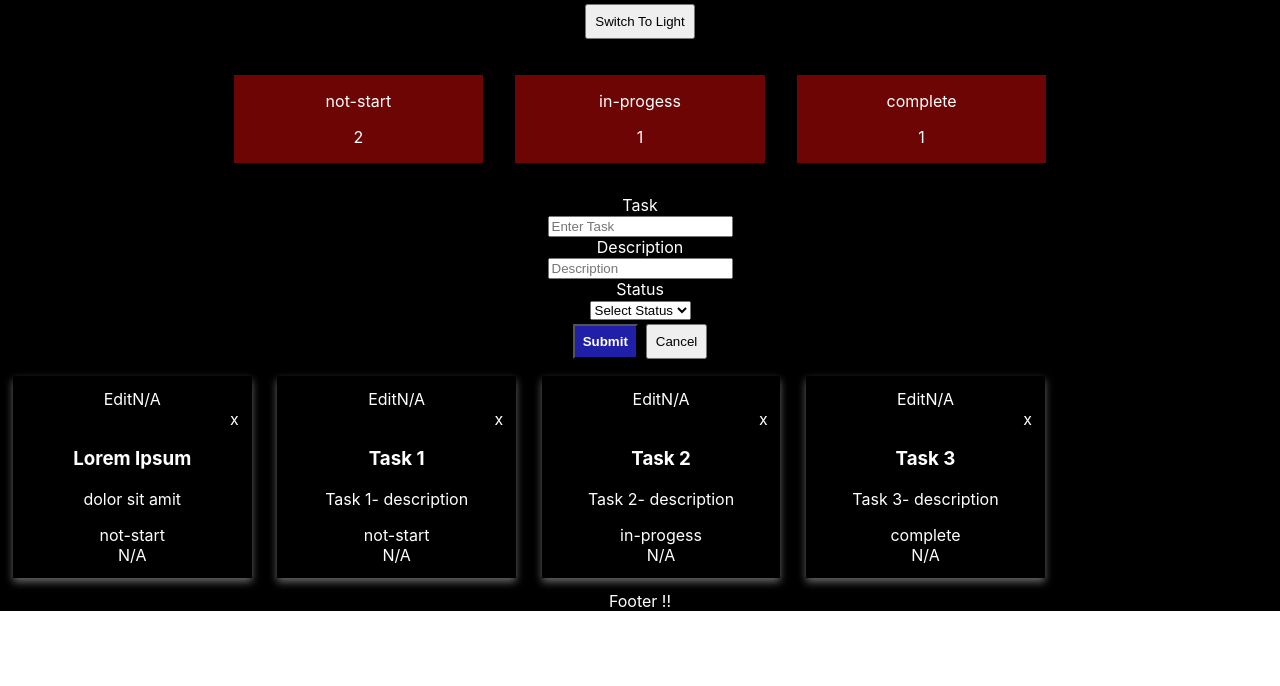
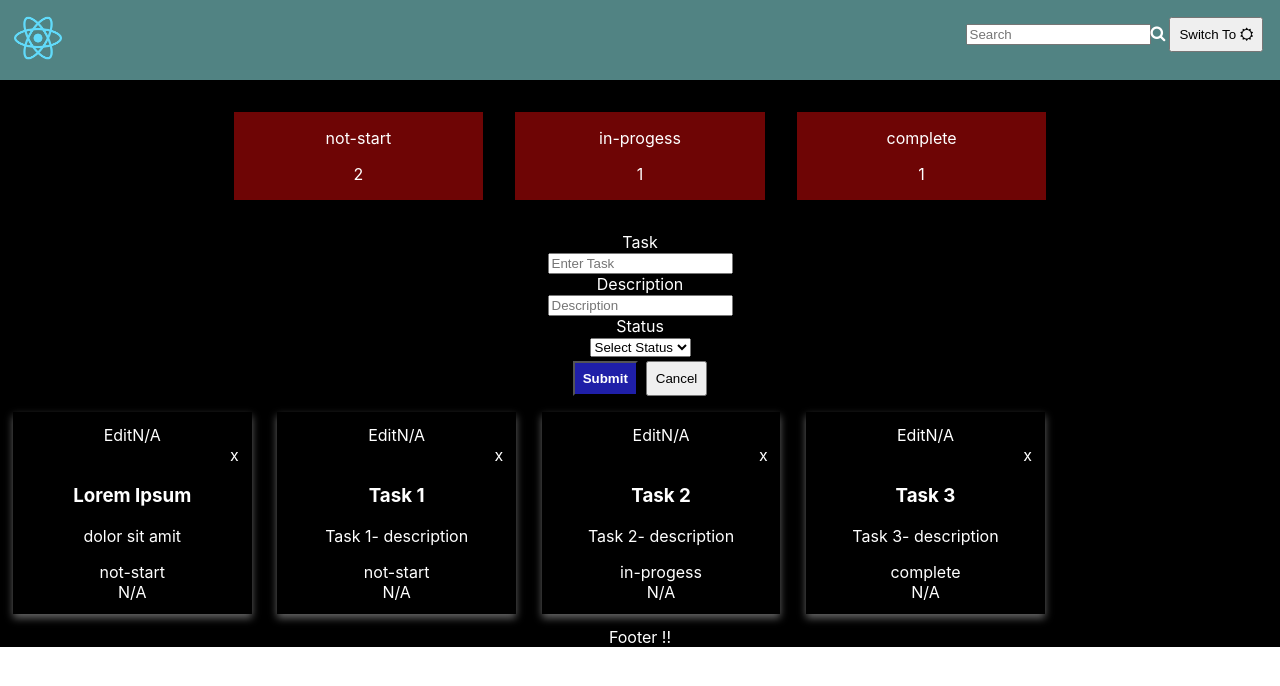
Before and after one commit to sj-reactjs/react-todo, a React (Create React App) app: page / in a window 1280 px wide. Shown: the top 686 px of the page. Built offline with nearby package versions, Linux system fonts and the light colour scheme.

Commit message:
added header style

```diff
--- a/public/index.html
+++ b/public/index.html
@@ -1,14 +1,12 @@
 <!DOCTYPE html>
 <html lang="en">
+
 <head>
   <meta charset="utf-8" />
   <link rel="icon" href="%PUBLIC_URL%/favicon.ico" />
   <meta name="viewport" content="width=device-width, initial-scale=1" />
   <meta name="theme-color" content="#000000" />
-    <meta
-      name="description"
-      content="Web site created using create-react-app"
-    />
+  <meta name="description" content="Web site created using create-react-app" />
   <link rel="apple-touch-icon" href="%PUBLIC_URL%/logo192.png" />
   <!--
       manifest.json provides metadata used when your web app is installed on a
@@ -24,8 +22,10 @@
       work correctly both with client-side routing and a non-root public URL.
       Learn how to configure a non-root public URL by running `npm run build`.
     -->
+  <link rel="stylesheet" href="https://cdnjs.cloudflare.com/ajax/libs/font-awesome/4.7.0/css/font-awesome.min.css">
   <title>React App</title>
 </head>
+
 <body>
   <noscript>You need to enable JavaScript to run this app.</noscript>
   <div id="root"></div>
@@ -40,4 +40,5 @@
       To create a production bundle, use `npm run build` or `yarn build`.
     -->
 </body>
+
 </html>
--- a/src/components/Header.js
+++ b/src/components/Header.js
@@ -1,11 +1,34 @@
 import React from 'react'
 import { ThemeContext } from './../context/themeContext'
 
+export function Logo(props) {
+    return (
+        <>
+            <img src={`${process.env.PUBLIC_URL}/logo192.png`} alt="react-todo-app" data-todo-type="header-logo" />
+        </>
+    )
+}
+
+export function Search(props) {
+    return (
+        <>
+            <input type="text" placeholder="Search" />
+            <i className="fa fa-search"></i>
+        </>
+    )
+}
+
 function Header() {
     const { theme, changeTheme } = React.useContext(ThemeContext)
+    const themeClass = theme === 'dark' ? 'fa-sun-o' : 'fa-moon-o'
     return (
         <header className="header">
-            <button onClick={changeTheme}>Switch To {theme === 'dark' ? `Light` : 'Dark'}</button>
+            <span className="logo"><Logo /></span>
+            <span className="search-section">
+                <Search />
+                <button onClick={changeTheme}>Switch To <i className={`fa ${themeClass}`}></i></button>
+
+            </span>
         </header>
     )
 }
--- a/src/index.css
+++ b/src/index.css
@@ -12,6 +12,18 @@ body {
 code {
   font-family: source-code-pro, Menlo, Monaco, Consolas, 'Courier New',
     monospace;
+}
+
+header {
+  display: flex;
+  justify-content: space-between;
+  background-color: rgb(81, 131, 131);
+  padding: 0.8rem;
+}
+
+img[data-todo-type="header-logo"] {
+  width: 50px;
+  height: 50px;
 }
 
 .todo-app.theme-dark {
```
Lines whose indentation alone changed are shown as unchanged.
